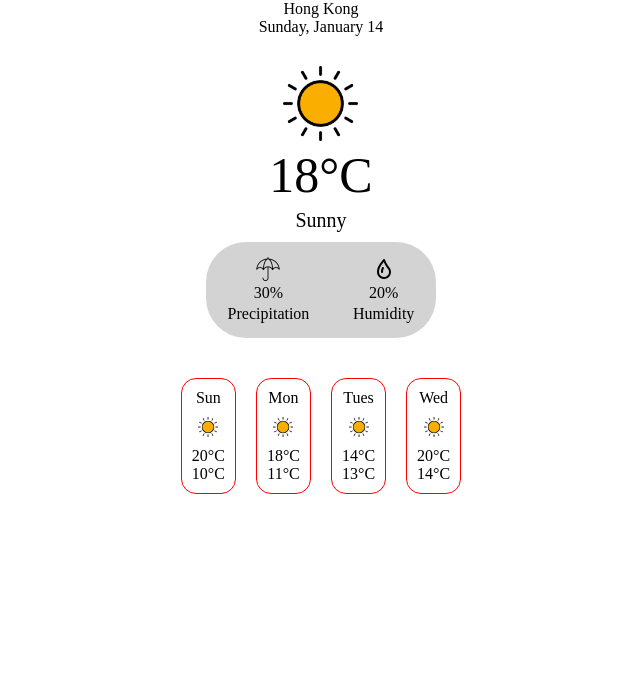
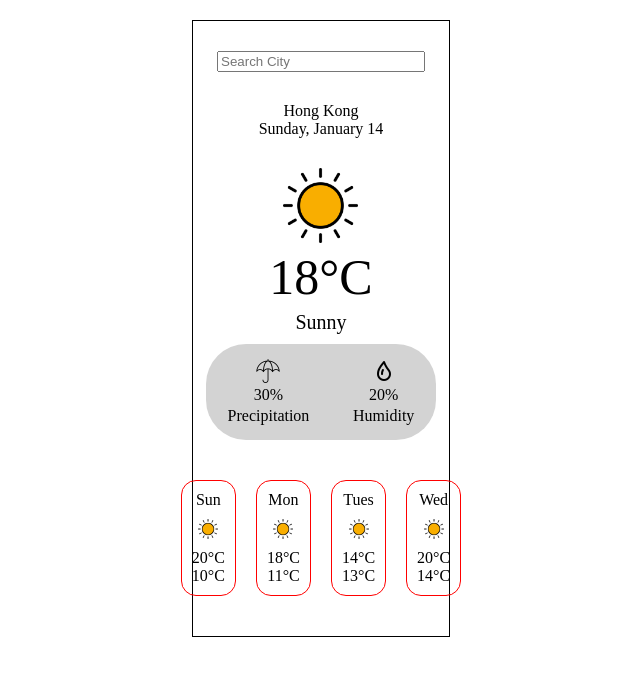
Before and after one commit to mtthwleung/Weather-App-Frontend, a React (Create React App) app: page / in a window 1280 px wide. Shown: the top 676 px of the page, without its empty margins (319-959 px from the left). Built offline with nearby package versions, Linux system fonts and the light colour scheme.

Commit message:
implemented basic searchbar

```diff
--- a/src/App.css
+++ b/src/App.css
@@ -4,7 +4,8 @@
 
 .container {
   width: 20%;
-  margin: 0 auto;
+  margin: 20px auto;
+  border: 1px solid black;
 }
 
 .header {
--- a/src/App.js
+++ b/src/App.js
@@ -1,5 +1,6 @@
 import './App.css';
 import DisplayArea from './Components/DisplayArea/DisplayArea';
+import SearchBar from './Components/SearchBar/SearchBar';
 
 function App() {
 
@@ -11,7 +12,7 @@ function App() {
     <div className="container">
 
       {/* Navbar */}
-      {/* Searchbar */}
+      <SearchBar />
 
       <p className="header">Hong Kong</p>
       <p className="header">{formattedDate}</p>
--- /dev/null
+++ b/src/Components/SearchBar/SearchBar.css
@@ -0,0 +1,9 @@
+.searchBarContainer {
+  margin: 30px auto;
+  display: flex;
+  justify-content: center;
+}
+
+.input {
+  width: 200px;
+}
--- /dev/null
+++ b/src/Components/SearchBar/SearchBar.js
@@ -0,0 +1,32 @@
+import { useState } from "react";
+import "./SearchBar.css";
+
+
+export default function SearchBar() {
+
+  const [searchTerm, setSearchTerm] = useState('');
+
+  const handleChange = event => {
+    setSearchTerm(event.target.value);
+  };
+
+  const handleSubmit = event => {
+    event.preventDefault();
+    console.log('searching for ', searchTerm)
+    setSearchTerm('');
+  }
+
+  return (
+    <div className="searchBarContainer">
+      <form onSubmit={handleSubmit}>
+        <input
+          type="text"
+          placeholder="Search City"
+          value={searchTerm}
+          onChange={handleChange}
+          className="input"
+        />
+      </form>
+    </div>
+  )
+}
```
